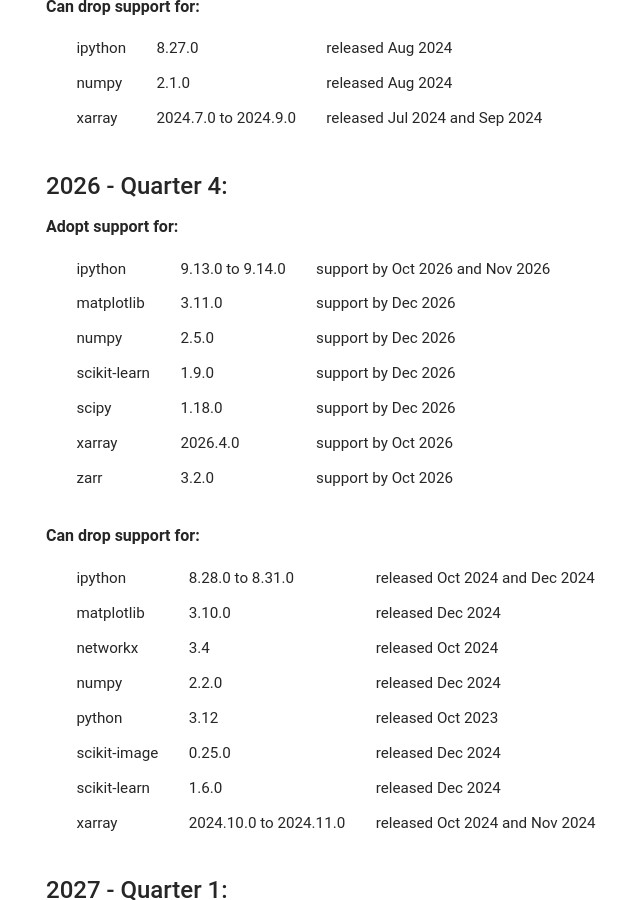
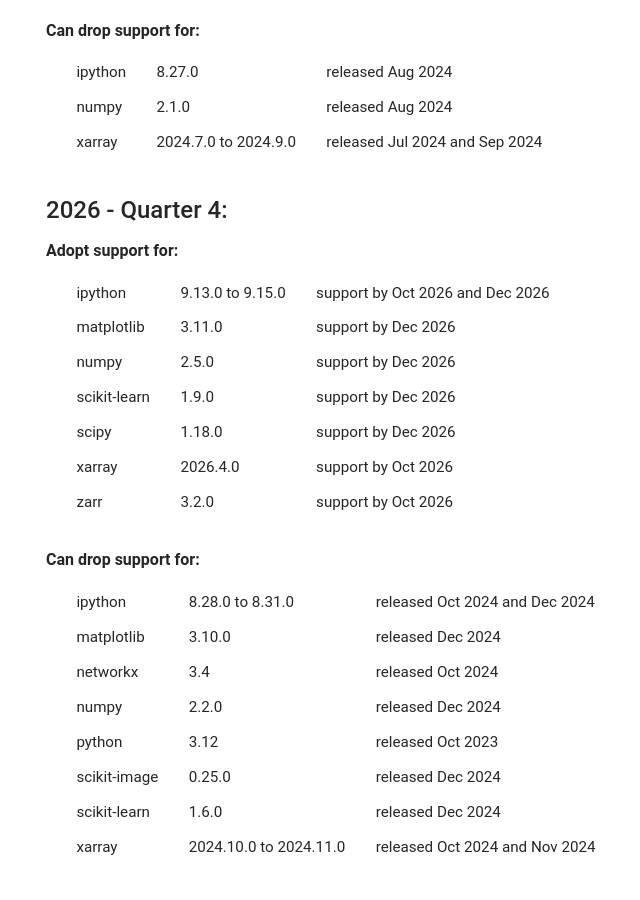
Before and after one commit to heliophysicsPy/heliophysicsPy.github.io, a Jekyll site: the page built from _pages/docs/phep-3-support-schedule.md, in a window 1280 px wide and 900 px high, scrolled down 5826 px. Shown: the whole window, without its empty margins (55-695 px from the left). Built offline with Jekyll 4.4.1, drawn with Linux system fonts in a browser that asks for light colours; nearby versions of some CDN libraries; some of the changed text lies outside the part shown.

Commit message:
Update PHEP 3 support schedule [automated]

```diff
--- a/_pages/docs/phep-3/chart.md
+++ b/_pages/docs/phep-3/chart.md
@@ -132,6 +132,7 @@ section ipython
 9.12.0 : 2026-03-27,2028-03-26
 9.13.0 : 2026-04-24,2028-04-23
 9.14.0 : 2026-05-29,2028-05-28
+9.15.0 : 2026-06-26,2028-06-25
 
 section zarr
 2.16.0 : 2023-07-20,2025-07-19
--- a/_pages/docs/phep-3/schedule.md
+++ b/_pages/docs/phep-3/schedule.md
@@ -96,7 +96,7 @@
 
 |              |                  |                                  |
 | ------------ | ---------------- | -------------------------------- |
-| ipython      | 9.13.0 to 9.14.0 | support by Oct 2026 and Nov 2026 |
+| ipython      | 9.13.0 to 9.15.0 | support by Oct 2026 and Dec 2026 |
 | matplotlib   | 3.11.0           | support by Dec 2026              |
 | numpy        | 2.5.0            | support by Dec 2026              |
 | scikit-learn | 1.9.0            | support by Dec 2026              |
@@ -189,7 +189,7 @@
 
 |              |                  |                                |
 | ------------ | ---------------- | ------------------------------ |
-| ipython      | 9.13.0 to 9.14.0 | released Apr 2026 and May 2026 |
+| ipython      | 9.13.0 to 9.15.0 | released Apr 2026 and Jun 2026 |
 | matplotlib   | 3.11.0           | released Jun 2026              |
 | numpy        | 2.5.0            | released Jun 2026              |
 | scikit-learn | 1.9.0            | released Jun 2026              |
```
